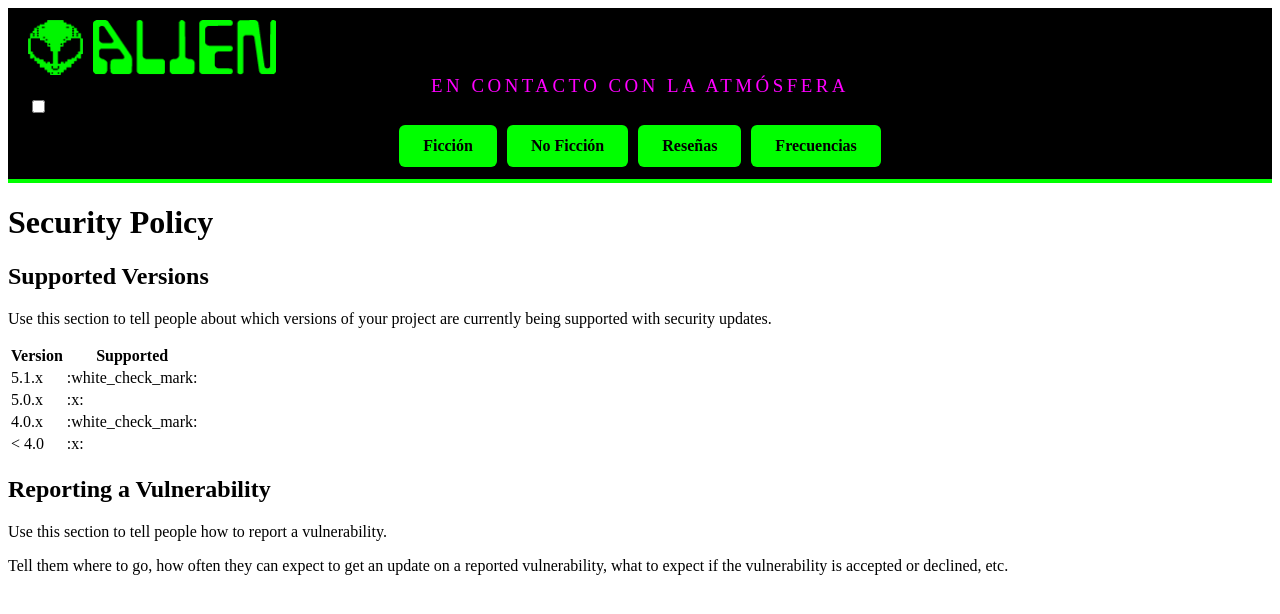
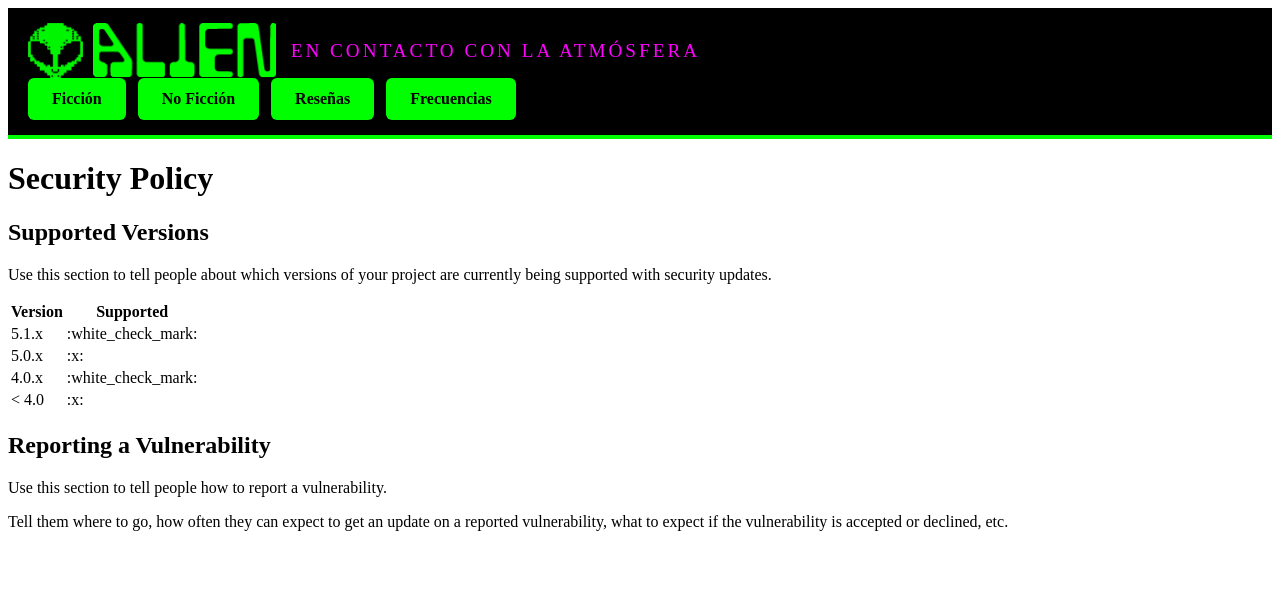
Before and after one commit to alienrevista-nave/Alien-Revista-2.0, a Jekyll site: the page built from SECURITY.md, in a window 1280 px wide. Shown: the top 614 px of the page. Built offline with Jekyll 4.4.1, drawn with Linux system fonts in a browser that asks for light colours; our own code applies the rules of GitHub Pages for plain Markdown files.

Commit message:
Update style.css

```diff
--- a/assets/css/style.css
+++ b/assets/css/style.css
@@ -25,16 +25,23 @@ body {
   top: 0;
   background: #000;
   border-bottom: 4px solid #00ff00;
-  padding: 12px 20px;
+  padding: 15px 20px;
   z-index: 100;
 }
 
-.header-inner {
+.header-content {
   display: flex;
   align-items: center;
-  justify-content: center;
+  justify-content: space-between;
   flex-wrap: wrap;
-  gap: 12px;
+  gap: 15px;
+}
+
+.logo-group {
+  display: flex;
+  align-items: center;
+  gap: 15px;
+  flex: 1;
 }
 
 .logo-link { display: flex; align-items: center; text-decoration: none; }
@@ -43,36 +50,32 @@ body {
 
 .tagline {
   color: #ff00ff;
-  font-size: 1.18em;
-  letter-spacing: 3.5px;
+  font-size: 1.2em;
+  letter-spacing: 3px;
   text-transform: uppercase;
-  text-align: center;
 }
 
 /* Ovni */
 .hamburger {
   display: none;
   cursor: pointer;
-  margin-left: auto;
 }
 
 .ufo-icon {
-  height: 52px;
+  height: 50px;
   filter: drop-shadow(0 0 4px #00ff00) drop-shadow(0 0 8px #ff00ff);
-  transition: all 0.4s ease;
+  transition: all 0.4s;
 }
 
 .hamburger:hover .ufo-icon {
   transform: rotate(20deg) scale(1.1);
 }
 
-/* Botones principales */
+/* Navegación Desktop */
 .nav {
   display: flex;
-  gap: 10px;
-  justify-content: center;
+  gap: 12px;
   flex-wrap: wrap;
-  margin-top: 8px;
 }
 
 .nav-btn {
@@ -83,20 +86,24 @@ body {
   text-decoration: none;
   font-weight: bold;
   transition: all 0.3s;
-  text-align: center;
 }
 
-/* ==================== MENÚ MÓVIL ==================== */
+.nav-btn:hover {
+  background: #ff00ff;
+  color: white;
+}
+
+/* ==================== MOBILE ==================== */
 @media (max-width: 992px) {
-  .header-inner {
+  .header-content {
     justify-content: space-between;
-    width: 100%;
+  }
+
+  .logo-group {
+    flex: 1;
   }
 
   .tagline {
-    width: 100%;
-    order: 3;
-    margin-top: 6px;
     font-size: 1.05em;
   }
 
@@ -110,46 +117,26 @@ body {
     background: #000;
     padding: 20px;
     border-top: 4px solid #00ff00;
-    gap: 12px;
+    gap: 10px;
   }
 
-  .hamburger { display: block; }
+  .hamburger {
+    display: block;
+  }
 
   .menu-toggle:checked ~ .nav {
     display: flex;
   }
 
-  /* Accordion */
-  .menu-item {
-    width: 100%;
-  }
-
-  .main-category {
-    width: 100%;
-    margin-bottom: 4px;
-  }
-
-  .submenu {
-    display: none;
-    flex-direction: column;
-    padding-left: 20px;
-    gap: 8px;
-    border-left: 3px solid #ff00ff;
-    margin-top: 8px;
-  }
-
-  .menu-item.active .submenu {
-    display: flex;
-  }
-
-  .submenu a {
-    color: #00ff88;
-    text-decoration: none;
-    padding: 6px 0;
-    font-size: 1em;
-  }
-
-  .submenu a:hover {
-    color: #ff00ff;
+  .nav-btn {
+    text-align: center;
+    padding: 15px;
   }
 }
+
+/* OCULTAR CHECKBOX PARA SIEMPRE */
+.menu-toggle {
+  display: none !important;
+  visibility: hidden;
+  position: absolute;
+}
```
